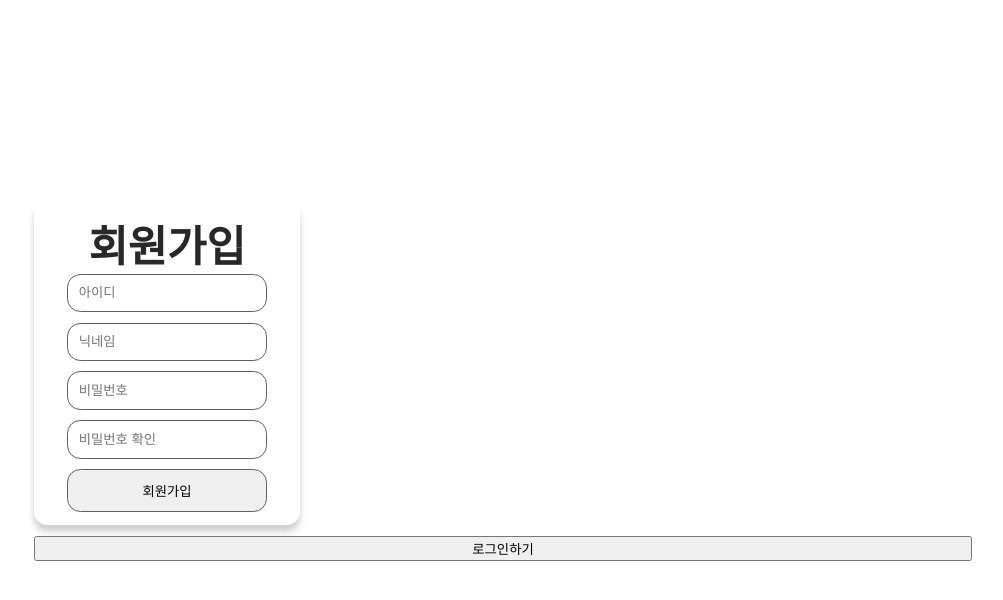
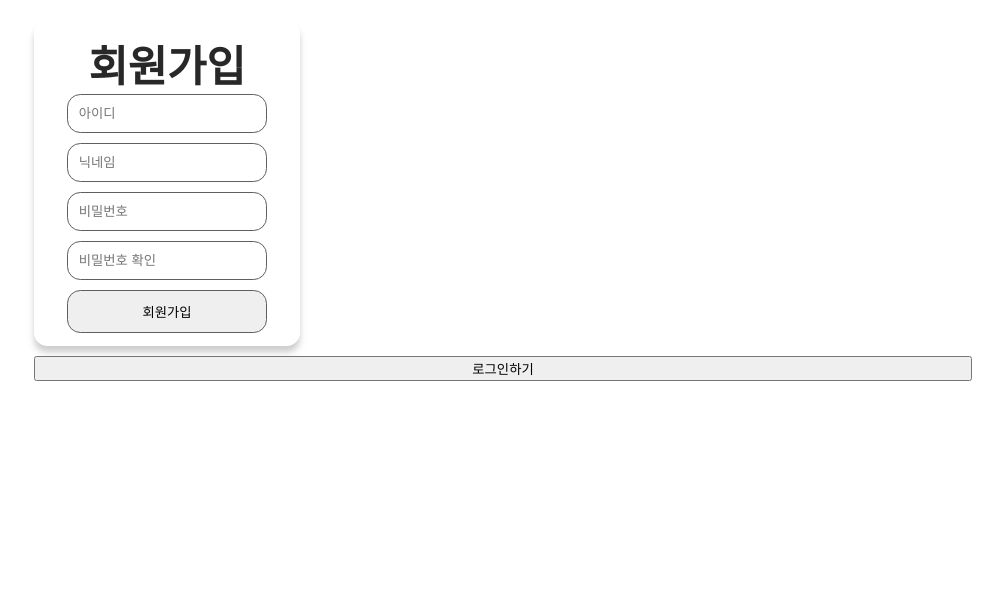
Before and after one commit to iqeq1945/wakttu_frontend, a Next.js app: page / in a window 1280 px wide. Shown: the top 600 px of the page, without its empty margins (137-1140 px from the left). Built offline with nearby package versions, Linux system fonts and the light colour scheme; no server answers.

Commit message:
:lipstick: design: fix layout and room desc component

```diff
--- a/src/styles/common/Layout.ts
+++ b/src/styles/common/Layout.ts
@@ -10,7 +10,6 @@ const ContentContainer = styled.div`
 const Container = styled.div`
   display: flex;
   flex-direction: column;
-  justify-content: center;
 
   width: 120rem;
   height: 67.5rem;
--- a/src/styles/roomList/RoomDesc.ts
+++ b/src/styles/roomList/RoomDesc.ts
@@ -10,7 +10,7 @@ const CRoomDesc = styled.article`
   justify-content: center;
 
   width: 25rem;
-  padding: 3rem 2rem;
+  padding: 2rem 2rem;
 
   gap: 0.9375rem;
 
```
